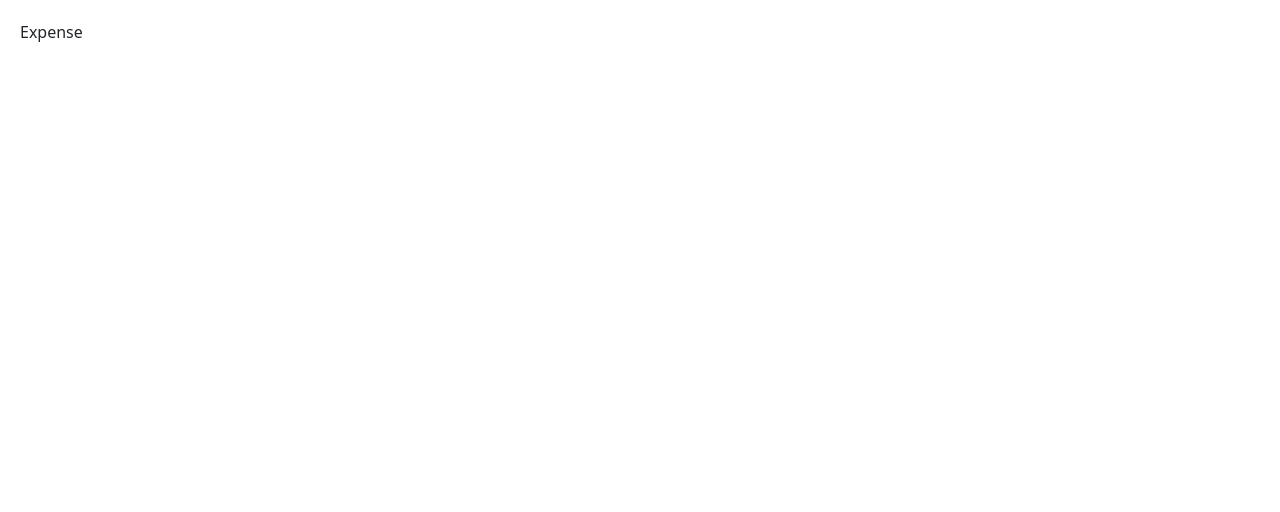
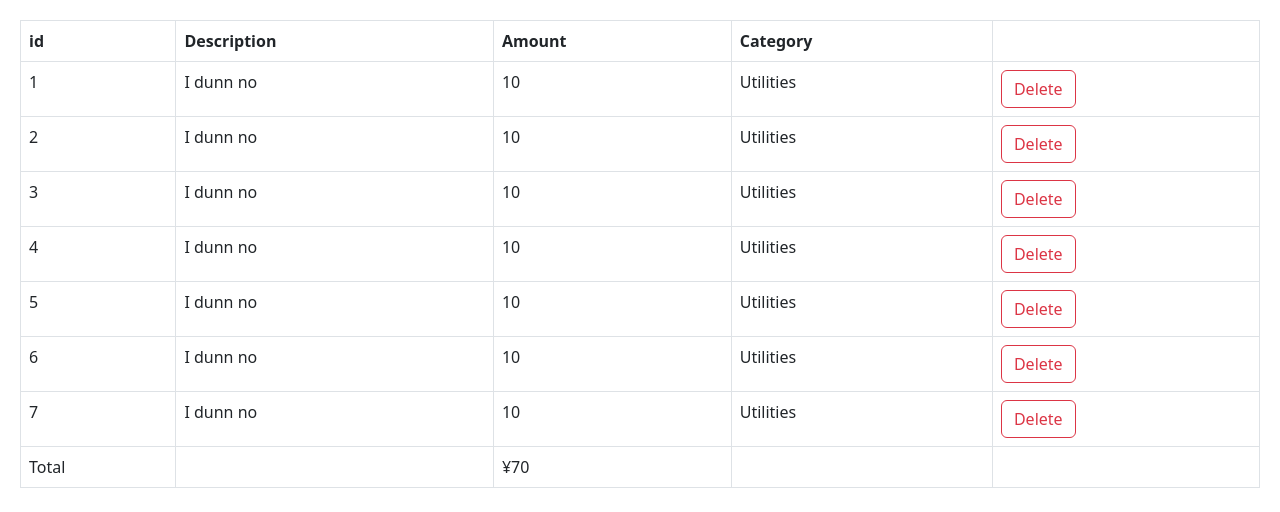
Before and after one commit to BishwasKoirala/mosh-react, a React (Vite) app: page / in a window 1280 px wide. Shown: the top 512 px of the page. Built offline with nearby package versions, Linux system fonts and the light colour scheme.

Commit message:
next do   ExpenseFilter

```diff
--- a/src/App.tsx
+++ b/src/App.tsx
@@ -1,14 +1,31 @@
-import React from 'react'
-import ExpandableText from './components/ExpandableText'
-import Form from './components/Form'
-import Expense from './components/ExpenseTracker/Expense'
+import React, { useState } from "react";
+import ExpandableText from "./components/ExpandableText";
+import Form from "./components/Form";
+import ExpenseList from "./expense-tracker/components/ExpenseList";
 
 const App = () => {
-  return (
-    <div>
-      <Expense />
-    </div>
-  )
-}
+  const exampleExpenses = [
+    { id: 1, description: "I dunn no", amount: 10, category: "Utilities" },
+    { id: 2, description: "I dunn no", amount: 10, category: "Utilities" },
+    { id: 3, description: "I dunn no", amount: 10, category: "Utilities" },
+    { id: 4, description: "I dunn no", amount: 10, category: "Utilities" },
+    { id: 5, description: "I dunn no", amount: 10, category: "Utilities" },
+    { id: 6, description: "I dunn no", amount: 10, category: "Utilities" },
+    { id: 7, description: "I dunn no", amount: 10, category: "Utilities" },
+  ];
 
-export default App
+  const [expenses, setExpenses] = useState(exampleExpenses);
+
+  // RENDER IF WE HAVE 　EXPENSES
+  if (expenses.length > 0)
+    return (
+      <div>
+        <ExpenseList
+          expenses={expenses}
+          onDelete={(id) => setExpenses(expenses.filter((e) => e.id != id))}
+        />
+      </div>
+    );
+};
+
+export default App;
--- a/src/components/ExpenseTracker/Expense.tsx
+++ /dev/null
@@ -1,8 +0,0 @@
-
-const Expense = () => {
-  return (
-    <div>Expense</div>
-  )
-}
-
-export default Expense
--- /dev/null
+++ b/src/expense-tracker/components/ExpenseList.tsx
@@ -0,0 +1,67 @@
+import React from "react";
+
+interface Expense {
+  id: number;
+  description: string;
+  amount: number;
+  category: string;
+}
+
+interface Props {
+  expenses: Expense[];
+  onDelete: (id: number) => void;
+}
+
+const ExpenseList = ({ expenses, onDelete }: Props) => {
+  return (
+    <table className="table table-bordered">
+      <thead>
+        <tr>
+          <th>id</th>
+          <th>Description</th>
+          <th>Amount</th>
+          <th>Category</th>
+          {/* DELETE のTITLEはないから blank */}
+          <th></th>
+        </tr>
+      </thead>
+      <tbody>
+        {expenses.map((expense) => (
+          <tr key={expense.id}>
+            <td>{expense.id}</td>
+            <td>{expense.description}</td>
+            <td>{expense.amount}</td>
+            <td>{expense.category}</td>
+            <td>
+              <button
+                className="btn btn-outline-danger"
+                onClick={() => onDelete(expense.id)}
+              >
+                Delete
+              </button>
+            </td>
+          </tr>
+        ))}
+      </tbody>
+      <tfoot>
+        <tr>
+          <td>Total</td>
+          {/* blank にして clolum を合わせる */}
+          <td></td>
+          <td>
+            ¥
+            {expenses.reduce(
+              (accumulator, expenses) => expenses.amount + accumulator,
+              0
+              // 0は初期値
+            )}
+          </td>
+          <td></td>
+          <td></td>
+        </tr>
+      </tfoot>
+    </table>
+  );
+};
+
+export default ExpenseList;
```
